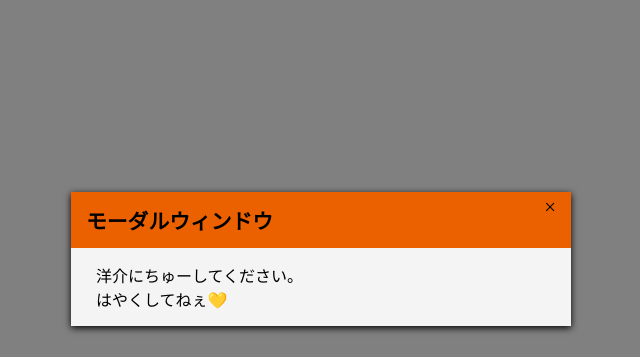
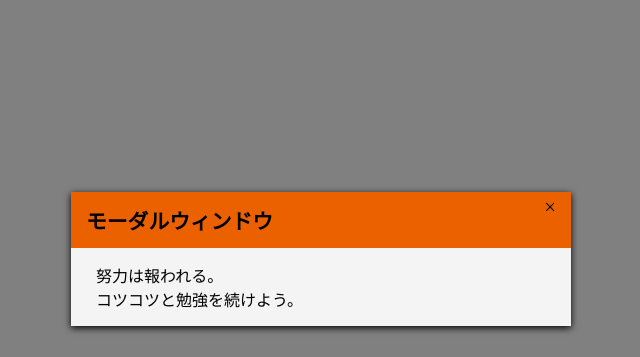
Before and after one commit to yousuketoya/modal.chu, a plain HTML site: page index.html in a window 1280 px wide. Both pictures are taken after a click on the button "モーダルを開く". Shown: the whole page, without its empty margins (319-959 px from the left). Drawn offline with Linux system fonts and the light colour scheme.

Commit message:
Update index.html

```diff
--- a/index.html
+++ b/index.html
@@ -17,8 +17,8 @@
           <span id="modalClose">&times;</span>
         </div>
         <div class="modal-body">
-          <p>洋介にちゅーしてください。</p>
-          <p>はやくしてねぇ💛</p>
+          <p>努力は報われる。</p>
+          <p>コツコツと勉強を続けよう。</p>
         </div>
       </div>
     </div>
```
